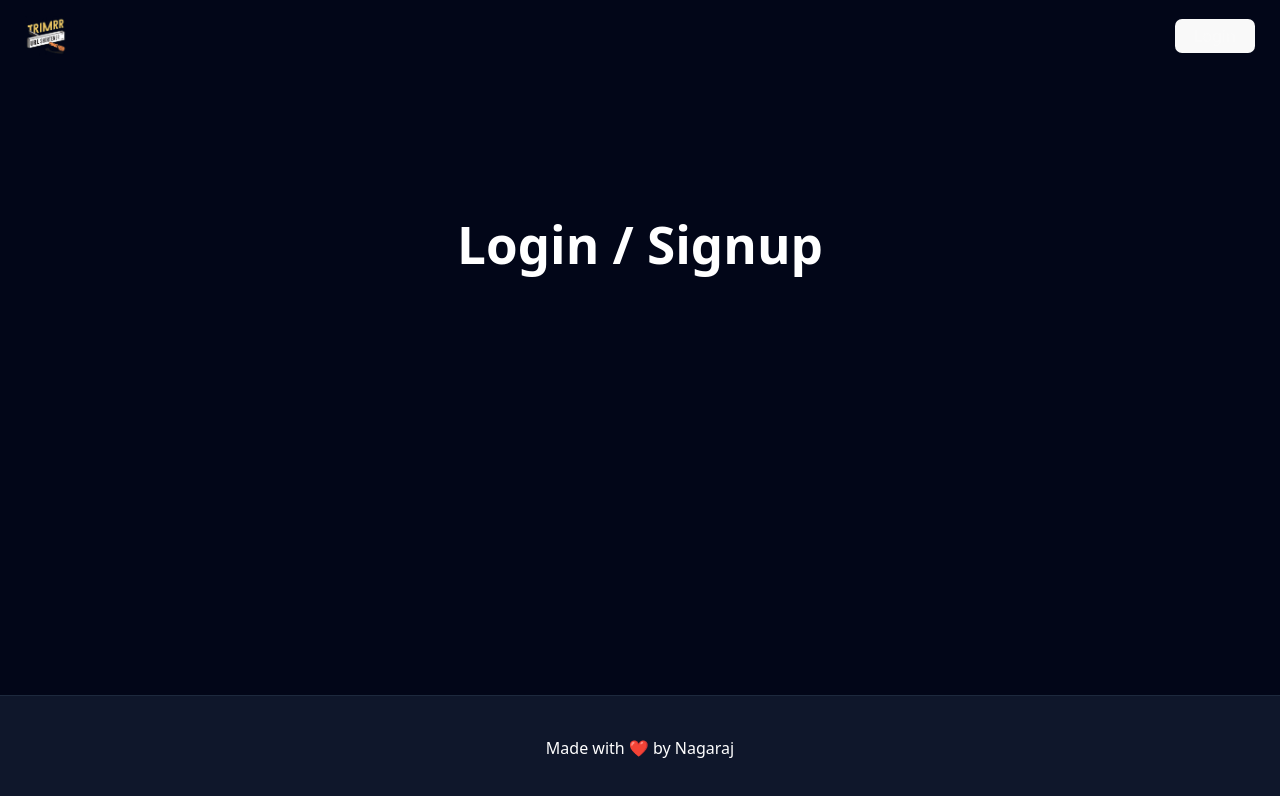
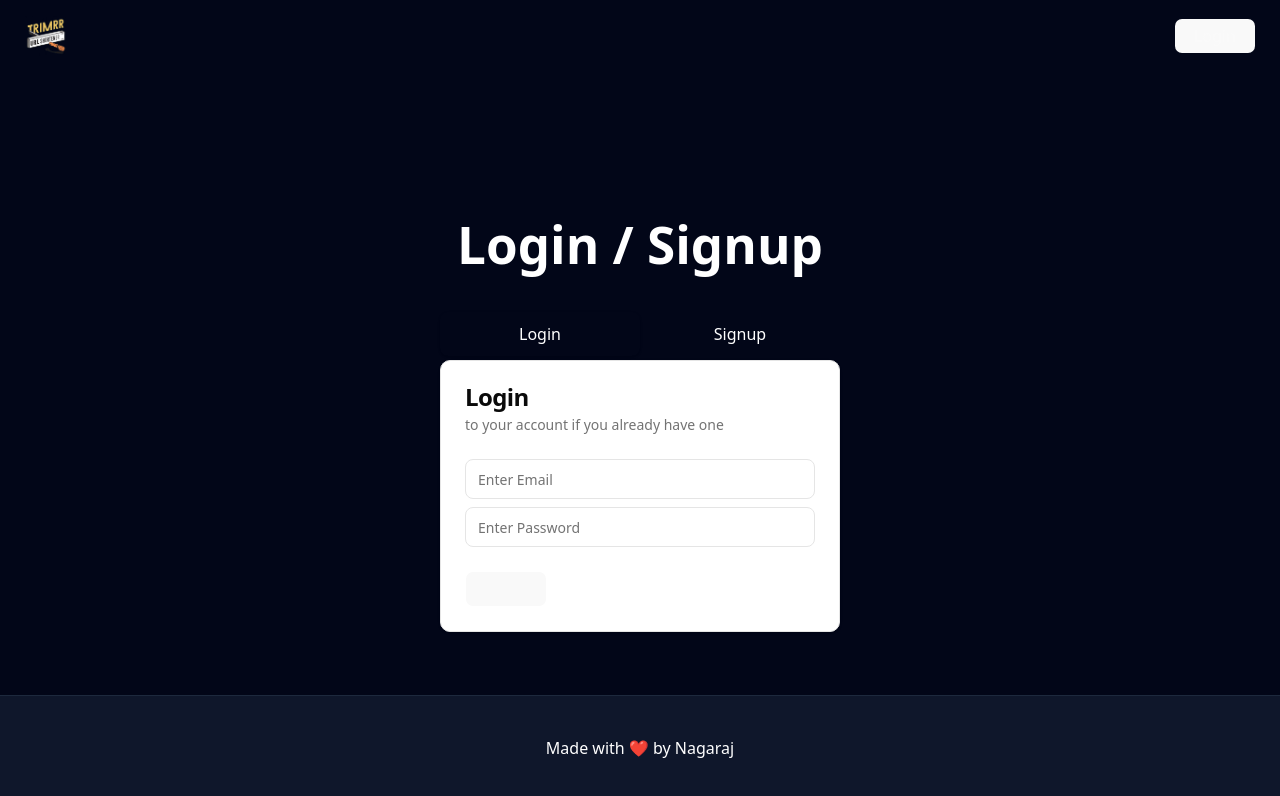
Before and after one commit to nag97/URL-SHORTENER, a React (Vite) app: page /auth in a window 1280 px wide. Shown: the top 796 px of the page. Built offline with nearby package versions, Linux system fonts and the light colour scheme.

Commit message:
Fixed Login UI, and Sign up. v1...

```diff
--- a/package.json
+++ b/package.json
@@ -25,10 +25,12 @@
     "react": "^19.2.0",
     "react-dom": "^19.2.0",
     "react-router-dom": "^7.13.1",
+    "react-spinners": "^0.17.0",
     "shadcn": "^4.0.3",
     "tailwind-merge": "^3.5.0",
     "tailwindcss": "^4.2.1",
-    "tw-animate-css": "^1.4.0"
+    "tw-animate-css": "^1.4.0",
+    "yup": "^1.7.1"
   },
   "devDependencies": {
     "@eslint/js": "^9.39.1",
--- /dev/null
+++ b/src/components/login.jsx
@@ -0,0 +1,46 @@
+import {
+  Card,
+  CardContent,
+  CardDescription,
+  CardFooter,
+  CardHeader,
+  CardTitle,
+} from "@/components/ui/card";
+import { Input } from "@/components/ui/input";
+import { Button } from "@/components/ui/button";
+
+import React from "react";
+import { BeatLoader } from "react-spinners";
+
+const login = () => {
+  return (
+    <Card>
+      <CardHeader>
+        <CardTitle>Login</CardTitle>
+        <CardDescription>
+          to your account if you already have one
+        </CardDescription>
+      </CardHeader>
+      <CardContent className="space-y-2">
+        <div className="space-y-1">
+          <Input name="email" type="email" placeholder="Enter Email"></Input>
+        </div>
+        <div className="space-y-1">
+          <Input
+            name="password"
+            type="password"
+            placeholder="Enter Password"
+          ></Input>
+        </div>
+      </CardContent>
+      <CardFooter>
+        <Button>
+          {" "}
+          {true ? <BeatLoader size={10} color="whi" /> : "Login"}
+        </Button>
+      </CardFooter>
+    </Card>
+  );
+};
+
+export default login;
--- /dev/null
+++ b/src/components/signup.jsx
@@ -0,0 +1,10 @@
+import React from "react";
+const signup = () => {
+  return (
+    <div>
+      Signup
+    </div>
+  )
+}
+
+export default signup;
--- /dev/null
+++ b/src/components/ui/card.jsx
@@ -0,0 +1,50 @@
+import * as React from "react"
+
+import { cn } from "@/lib/utils"
+
+const Card = React.forwardRef(({ className, ...props }, ref) => (
+  <div
+    ref={ref}
+    className={cn("rounded-lg border bg-card text-card-foreground shadow-sm", className)}
+    {...props} />
+))
+Card.displayName = "Card"
+
+const CardHeader = React.forwardRef(({ className, ...props }, ref) => (
+  <div
+    ref={ref}
+    className={cn("flex flex-col space-y-1.5 p-6", className)}
+    {...props} />
+))
+CardHeader.displayName = "CardHeader"
+
+const CardTitle = React.forwardRef(({ className, ...props }, ref) => (
+  <div
+    ref={ref}
+    className={cn("text-2xl font-semibold leading-none tracking-tight", className)}
+    {...props} />
+))
+CardTitle.displayName = "CardTitle"
+
+const CardDescription = React.forwardRef(({ className, ...props }, ref) => (
+  <div
+    ref={ref}
+    className={cn("text-sm text-muted-foreground", className)}
+    {...props} />
+))
+CardDescription.displayName = "CardDescription"
+
+const CardContent = React.forwardRef(({ className, ...props }, ref) => (
+  <div ref={ref} className={cn("p-6 pt-0", className)} {...props} />
+))
+CardContent.displayName = "CardContent"
+
+const CardFooter = React.forwardRef(({ className, ...props }, ref) => (
+  <div
+    ref={ref}
+    className={cn("flex items-center p-6 pt-0", className)}
+    {...props} />
+))
+CardFooter.displayName = "CardFooter"
+
+export { Card, CardHeader, CardFooter, CardTitle, CardDescription, CardContent }
--- /dev/null
+++ b/src/db/apiAuth.js
@@ -0,0 +1,13 @@
+import supabase  from "./supabase";
+
+export async function login(email, password) {
+  await supabase.auth.signInWithPassword({
+    email,
+    password,
+  });
+
+  if (error) {
+    throw new Error(error.message);
+  }
+  return data;
+}
--- a/src/db/supabase.js
+++ b/src/db/supabase.js
@@ -1,9 +1,8 @@
-
 import { createClient } from '@supabase/supabase-js';
 
-const supabaseUrl = import.meta.env.VITE_SUPABASE_URL;
+export  const supabaseUrl = import.meta.env.VITE_SUPABASE_URL;
 const supabaseKey = import.meta.env.VITE_SUPABASE_PUBLISHABLE_DEFAULT_KEY;
 
 const supabase = createClient(supabaseUrl, supabaseKey);
 
-export default supabase
+export default supabase;
--- a/src/pages/auth.jsx
+++ b/src/pages/auth.jsx
@@ -1,12 +1,39 @@
 import { useSearchParams } from "react-router-dom";
+import { Tabs, TabsContent, TabsList, TabsTrigger } from "@/components/ui/tabs";
+import Login from "../components/login";
+import Signup from "../components/signup";
 
 const Auth = () => {
   const [searchParams] = useSearchParams();
   return (
     <div className="mt-36 flex flex-col items-center gap-10 text-white">
       <h1 className="text-5xl font-extrabold">
-        {searchParams.get("createNew")? "Hold up! Let's login first" : "Login / Signup"}
-        </h1>
+        {searchParams.get("createNew")
+          ? "Hold up! Let's login first"
+          : "Login / Signup"}
+      </h1>
+      <Tabs defaultValue="login" className="w-[400px] text-white">
+        <TabsList className="grid w-full grid-cols-2 !bg-transparent !p-0">
+          <TabsTrigger
+            value="login"
+            className="!text-white !bg-transparent data-[state=active]:!bg-transparent"
+          >
+            Login
+          </TabsTrigger>
+          <TabsTrigger
+            value="signup"
+            className="!text-white !bg-transparent data-[state=active]:!bg-transparent"
+          >
+            Signup
+          </TabsTrigger>
+        </TabsList>
+        <TabsContent value="login">
+          <Login />
+        </TabsContent>
+        <TabsContent value="signup">
+          <Signup />
+        </TabsContent>
+      </Tabs>
     </div>
   );
 };
```
Also changed, not shown: 1 other file (tests, documents, lock files or other folders).
